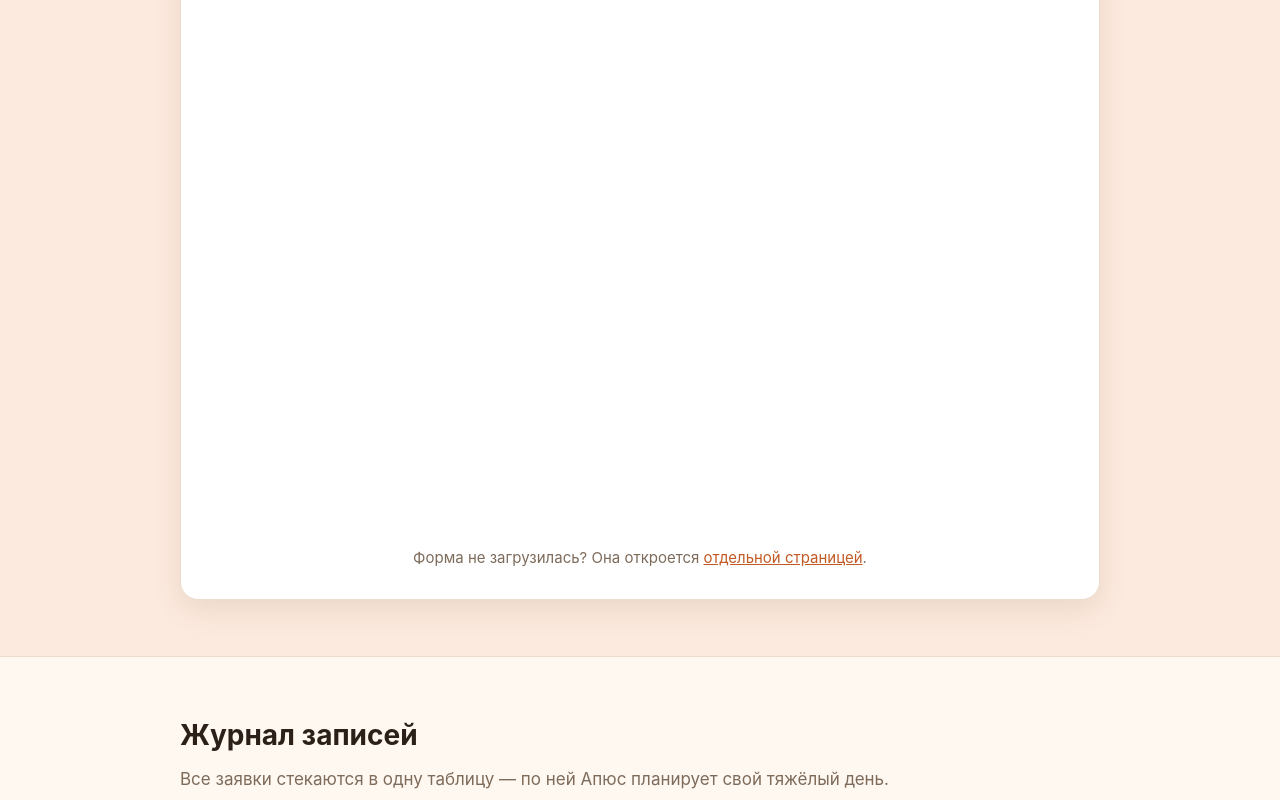
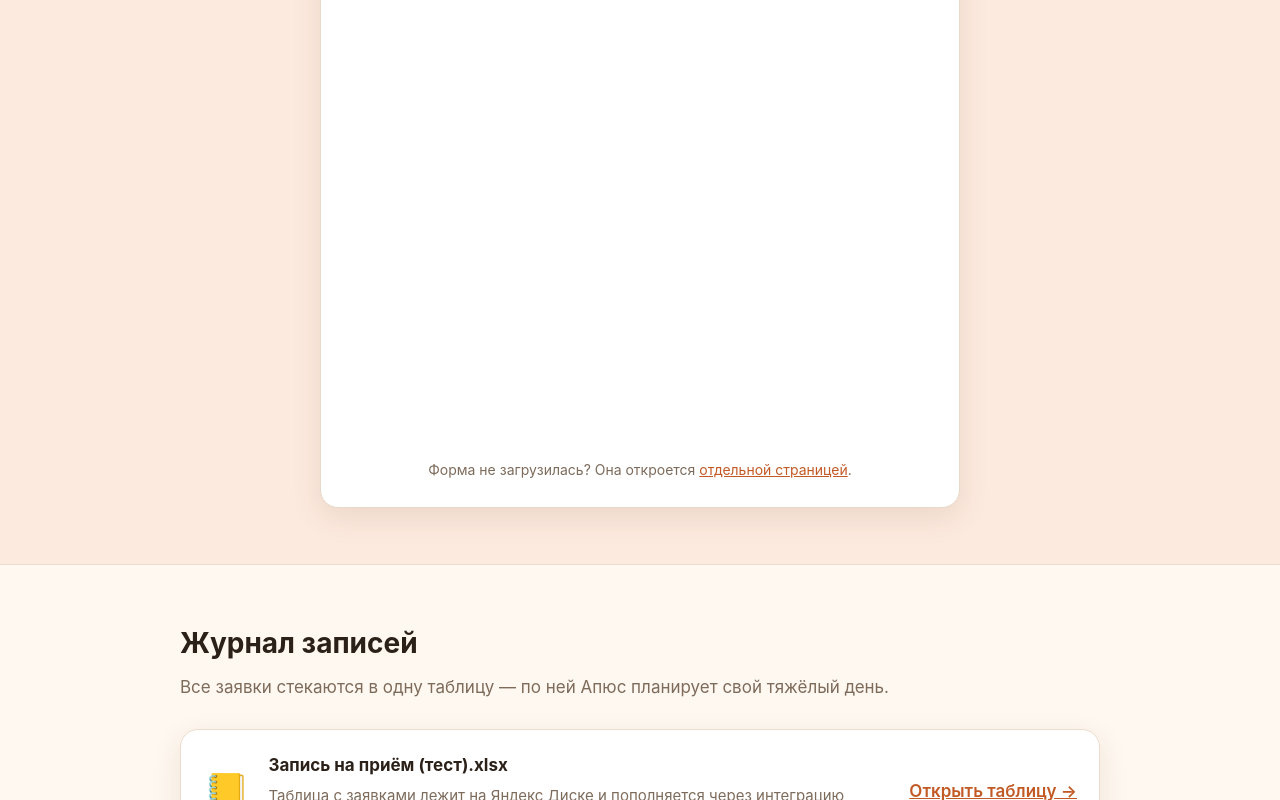
Before and after one commit to olegserbat/hexlet-vibecoding, a plain HTML site: page index.html in a window 1280 px wide. Shown: the part 2976-3776 px from the top of the page. Drawn offline with Linux system fonts and the light colour scheme; a script that the page names is missing.

Commit message:
Зафиксировать светлую тему формы записи
Форма Яндекса переведена в светлое оформление параметром theme=light,
бланк под ней сделан белым в обеих темах и ограничен по ширине —
без пустого поля справа и без стыка с чужим фоном.

Co-Authored-By: Claude Opus 5 <noreply@anthropic.com>

```diff
--- a/index.html
+++ b/index.html
@@ -133,19 +133,23 @@
   ul.rules li::before { content: "🐾"; position: absolute; left: 0; }
   ul.rules b { color: var(--ink); }
 
-  /* ——— Форма ——— */
+  /* ——— Форма ———
+     Форма Яндекса всегда светлая (theme=light), поэтому бланк под ней
+     тоже белый в обеих темах — иначе на стыке видно чужой фон. */
   #zapis { background: var(--brand-soft); border-top: 1px solid var(--line); border-bottom: 1px solid var(--line); }
   .form-box {
-    background: var(--bg-alt);
-    border: 1px solid var(--line);
+    max-width: 640px;
+    margin: 0 auto;
+    background: #ffffff;
+    border: 1px solid #e6d9c9;
     border-radius: var(--radius);
     box-shadow: var(--shadow);
-    padding: 10px;
+    padding: 8px 8px 4px;
     overflow: hidden;
   }
-  iframe { display: block; width: 100%; border: 0; min-height: 780px; }
-  .form-fallback { text-align: center; padding: 8px 0 4px; font-size: 15px; color: var(--muted); }
-  .form-fallback a { color: var(--brand-dark); }
+  iframe { display: block; width: 100%; border: 0; min-height: 700px; }
+  .form-fallback { text-align: center; padding: 4px 0 8px; font-size: 14px; color: #7d6b5b; }
+  .form-fallback a { color: #c25a26; }
 
   /* ——— Журнал ——— */
   .journal {
@@ -254,7 +258,7 @@
     <p class="lead">Заполните форму — заявка уйдёт прямиком в журнал записей Апюса.</p>
     <div class="form-box">
       <iframe
-        src="https://forms.yandex.ru/u/6a831f72e010dbfa888fa2eb/?iframe=1"
+        src="https://forms.yandex.ru/u/6a831f72e010dbfa888fa2eb/?iframe=1&amp;theme=light"
         name="ya-form-6a831f72e010dbfa888fa2eb"
         title="Форма записи на приём"
         loading="lazy"></iframe>
```
